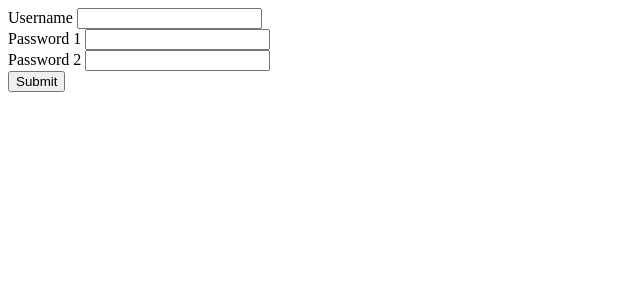
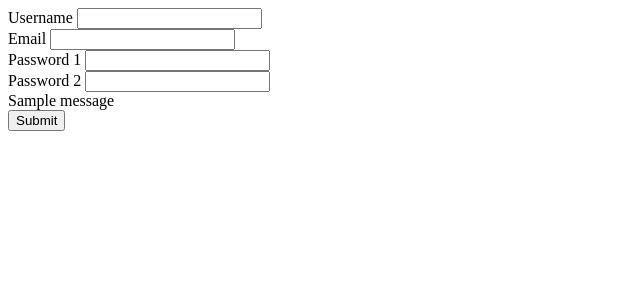
Before and after one commit to bhavesh-20/File-sharing-application, a Django app: page /signup in a window 1280 px wide. Shown: the top 300 px of the page, without its empty margins (0-640 px from the left). Run offline with Django 3.2, Linux system fonts and the light colour scheme; one stand-in notice (Sample message) is shown.

Commit message:
Login/signup functionality - Added some features and error messages and error handling (Halfway there)

```diff
--- a/rocketshare/views.py
+++ b/rocketshare/views.py
@@ -1,34 +1,83 @@
 from django.shortcuts import render,reverse,redirect,HttpResponse
 from django.contrib.auth.models import User
 from django.contrib.auth import login,logout,authenticate
-
+from django.contrib import messages
+import re
 
 # Create your views here.
+regex_email = '^(\w|\.|\_|\-)+[@](\w|\_|\-|\.)+[.]\w{2,3}$'
+regex_username = '^[a-zA-Z0-9_.-]+$'
+
+def check_username(request,username: str):
+    if re.match(regex_username, username) is None:
+        messages.info(request,"Invalid Username")
+        return False
+    if User.objects.filter(username = username).exists():
+        messages.info(request,"Username Taken")
+        return False
+    return True
+
+def check_password(request,password1: str, password2: str):
+    if password1!=password2:
+        messages.info(request,"Passwords do not match")
+        return False
+    return True
+
+def check_email(request,email: str):
+    if re.match(regex_email, email) is None:
+        messages.info(request,"Invalid email")
+        return False
+    if User.objects.filter(email = email).exists():
+        messages.info(request,"User already exists with given email")
+        return False
+    return True
+
+def find_username(request, username):
+    if re.match(regex_username, username):
+        return username
+    elif re.match(regex_email, username):
+        if User.objects.filter(email = username).exists():
+            username = User.objects.get(email = username).username
+            return username
+        else:
+            return ""
+    else:
+        return ""
+
 def index(request):
     return  render(request,'rocketshare/index.html')
 
 def signup(request):
     if request.method  == "GET":
+        if request.user.is_authenticated:
+            return redirect(reverse('index'))
         return render(request,'rocketshare/signup.html')
     else:
-        username, password1, password2 = request.POST['username'], request.POST['password1'], request.POST['password2']
-        user = User.objects.create_user(username = username, password = password1)
-        user.save()
-        login(request,user)
-        return redirect(reverse('index'))
+        username, email, password1, password2 = request.POST['username'], request.POST['email'], request.POST['password1'], request.POST['password2']
+        if check_username(request,username) and check_email(request,email) and check_password(request,password1,password2):
+            user = User.objects.create_user(username = username, password = password1, email=email)
+            user.save()
+            login(request,user)
+            return redirect(reverse('index'))
+        else:
+            return redirect(reverse('signup'))
 
 def signout(request):
     logout(request)
-    return redirect(reverse('signup'))
+    return redirect(reverse('login'))
 
 def signin(request):
     if request.method  == "GET":
+        if request.user.is_authenticated:
+            return redirect(reverse('index'))
         return render(request,'rocketshare/login.html')
     else:
         username, password= request.POST['username'], request.POST['password']
+        username = find_username(request,username)
         user = authenticate(username = username, password = password)
         if user is not None:
             login(request,user)
             return redirect(reverse('index'))
         else:
-            return HttpResponse("Invalid Credentials")
+            messages.info(request,"Invalid Credentials")
+            return redirect(reverse('login'))
--- a/templates/rocketshare/signup.html
+++ b/templates/rocketshare/signup.html
@@ -12,12 +12,20 @@
         <label> Username</label>
         <input type="text" name = "username">
         <br>
+        <label> Email</label>
+        <input type="email" name = "email">
+        <br>
         <label> Password 1</label>
-        <input type="text" name = "password1">
+        <input type="password" name = "password1">
         <br>
         <label> Password 2</label>
-        <input type="text" name = "password2">
+        <input type="password" name = "password2">
         <br>
+        <div>
+            {% for message in messages %}
+            <div>{{message}}</div>
+            {% endfor %}
+        </div>
         <input type="submit">
     </form>
 </body>
```
Also changed, not shown: templates/rocketshare/login.html (+6 -1 lines), db.sqlite3.
